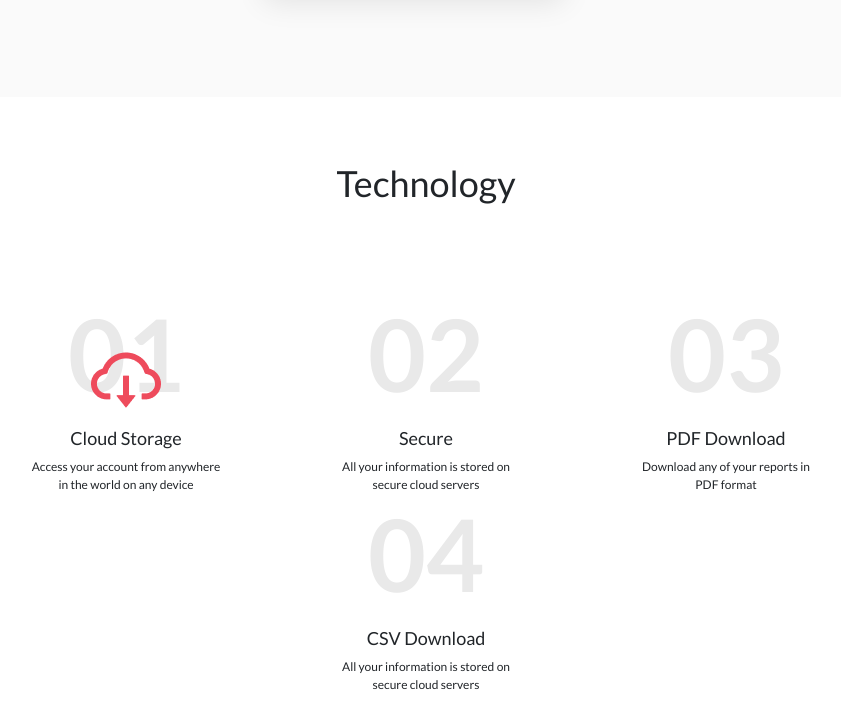
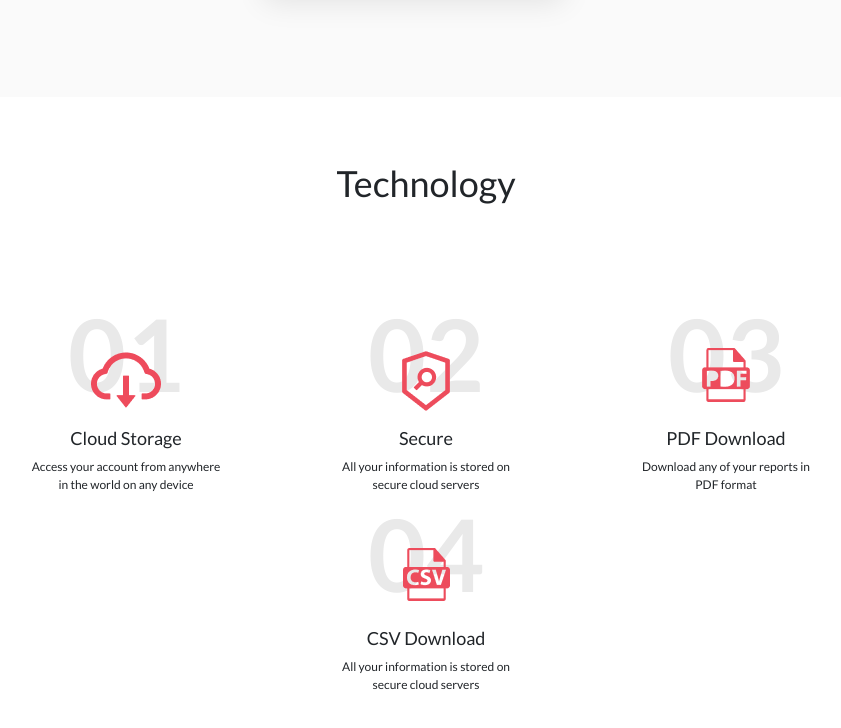
Before and after one commit to YuliiaDud/Cloudbudget, a website: page index.html in a window 1280 px wide. Shown: the part 2058-2786 px from the top of the page, without its empty margins (214-1055 px from the left). Drawn offline with nearby package versions, Linux system fonts and the light colour scheme; the site is published under a folder, as on GitHub Pages, so addresses that start at the root find nothing; files whose address does not match are found by name.

Commit message:
fixed bugs in style.css

```diff
--- a/css/style.css
+++ b/css/style.css
@@ -11,7 +11,7 @@ body {
 }
 
 header {
-  background: url("/image/Rectangle.png") no-repeat 100%;
+  background: url("../image/Rectangle.png") no-repeat 100%;
 }
 .cover {
   background: linear-gradient(
@@ -28,7 +28,7 @@ nav {
 }
 
 #logo {
-  background: url("/image/Vector.png") no-repeat left top;
+  background: url("../image/Vector.png") no-repeat left top;
   font-weight: bold;
   font-size: 18px;
   padding-left: 35px;
@@ -177,17 +177,17 @@ h2 {
   top: -80px;
 }
 .secure {
-  background: url("/image/Frame 4.png") no-repeat top;
+  background: url("../image/Frame 4.png") no-repeat top;
   position: relative;
   top: -80px;
 }
 .pdf {
-  background: url("/image/pdf.png") no-repeat top;
+  background: url("../image/pdf.png") no-repeat top;
   position: relative;
   top: -80px;
 }
 .csv {
-  background: url("/image/csv.png") no-repeat top;
+  background: url("../image/csv.png") no-repeat top;
   position: relative;
   top: -80px;
 }
```
